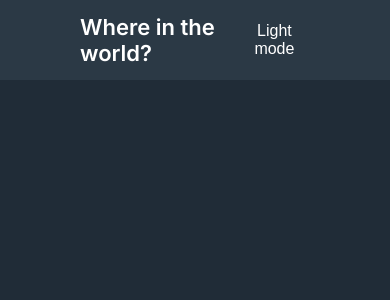
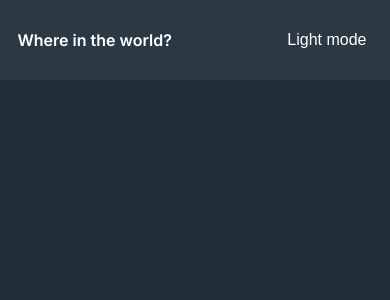
Before and after one commit to daniel-web-developer/flags-api, a Next.js app: page / in a window 390 px wide. Shown: the top 300 px of the page. Built offline with nearby package versions, Linux system fonts and the light colour scheme.

Commit message:
last commit of the day

```diff
--- a/app/components/layout.js
+++ b/app/components/layout.js
@@ -16,7 +16,7 @@ export default function Layout({ children }){
         <>
             <div className={theme == "dark" ? "theme--dark" : "theme--light"}>
                 <div className="header theme-dark">
-                    <header className="flex flex-justcont-sb flex-alignit-c theme-dark">
+                    <header className="flex flex-justcont-sb flex-alignit-c theme-dark padding">
                         <p className="header-logo">Where in the world?</p>
                         <button onClick={changeTheme}>{theme == "dark" ? "Light mode" : "Dark mode"}</button>
                     </header>
--- a/app/page.js
+++ b/app/page.js
@@ -5,7 +5,9 @@ export default function Home() {
   return (
     <Layout>
       <div className='home'>
+        <div className='flex flex-justcont-sb home-options'>
 
+        </div>
       </div>
     </Layout>
   )
--- a/scss/globals/_main.scss
+++ b/scss/globals/_main.scss
@@ -41,8 +41,20 @@ body{
     }
 }
 
+.padding{
+    padding-left: 80px;
+    padding-right: 80px;
+}
+
 @media screen and (max-width: 375px){
 
+}
+
+@media screen and (max-width: 639px){
+    .padding{
+        padding-left: 17.5px;
+        padding-right: 17.5px;
+    }
 }
 
 @media screen and (min-width: 376px) and (max-width: 1024px){
--- a/scss/pages/_header.scss
+++ b/scss/pages/_header.scss
@@ -4,9 +4,6 @@
     header{
         height: 80px;
         width: 100vw;
-
-        padding-left: 80px;
-        padding-right: 80px;
 
         @include themed(){
             background-color: t("elements");
@@ -29,3 +26,16 @@
         font-size: 22px;
     }
 }
+
+@media screen and (max-width: 639px){
+    .header{
+        header{
+            height: 80px;
+            width: 100vw;
+        }
+
+        &-logo{
+            font-size: 16px;
+        }
+    }
+}
--- a/scss/pages/_home.scss
+++ b/scss/pages/_home.scss
@@ -7,4 +7,9 @@
     @include themed(){
         background-color: t("bg");
     }
+
+    &-options{
+        padding-top: 45px;
+        padding-bottom: 45px;
+    }
 }
--- a/static/style.css
+++ b/static/style.css
@@ -44,6 +44,17 @@ body {
   flex-direction: column-reverse;
 }
 
+.padding {
+  padding-left: 80px;
+  padding-right: 80px;
+}
+
+@media screen and (max-width: 639px) {
+  .padding {
+    padding-left: 17.5px;
+    padding-right: 17.5px;
+  }
+}
 .home {
   font-size: 14px;
   min-height: 100vh;
@@ -54,6 +65,10 @@ body {
 .theme--light .home {
   background-color: hsl(0, 0%, 98%);
 }
+.home-options {
+  padding-top: 45px;
+  padding-bottom: 45px;
+}
 
 .detail {
   font-size: 16px;
@@ -62,8 +77,6 @@ body {
 .header header {
   height: 80px;
   width: 100vw;
-  padding-left: 80px;
-  padding-right: 80px;
 }
 .theme--dark .header header {
   background-color: hsl(209, 23%, 22%);
@@ -87,4 +100,14 @@ body {
 .header-logo {
   font-weight: 600;
   font-size: 22px;
+}
+
+@media screen and (max-width: 639px) {
+  .header header {
+    height: 80px;
+    width: 100vw;
+  }
+  .header-logo {
+    font-size: 16px;
+  }
 }/*# sourceMappingURL=style.css.map */
```
Also changed, not shown: 1 other file (tests, documents, lock files or other folders).
